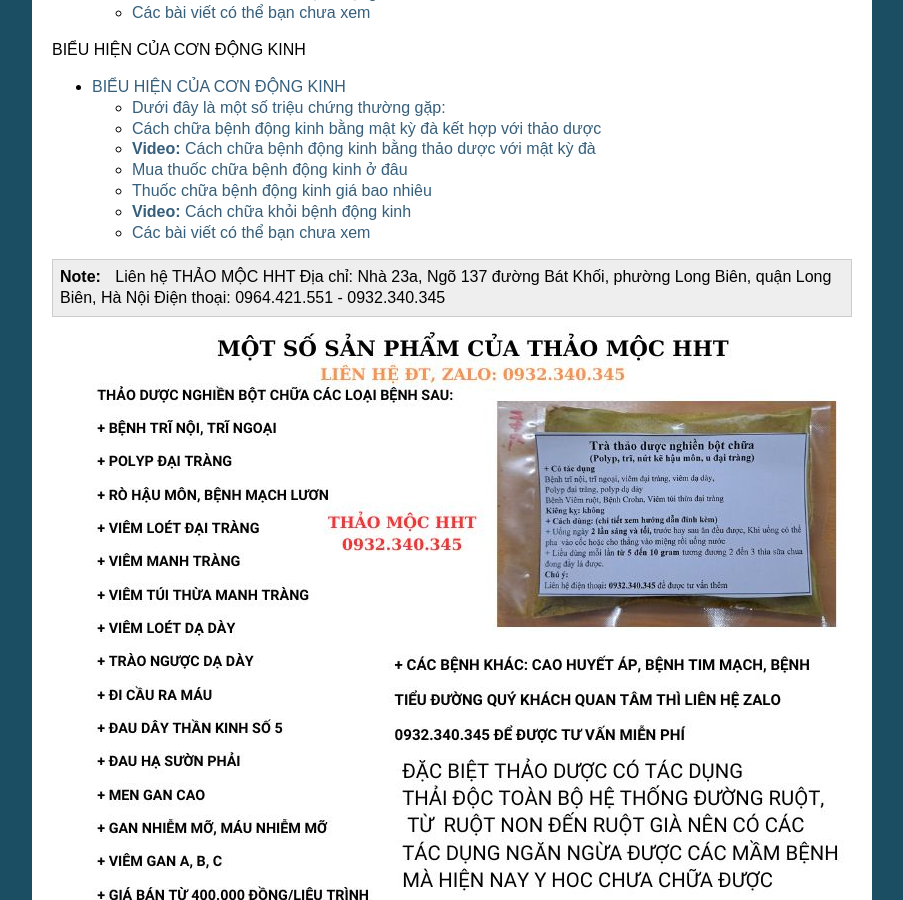
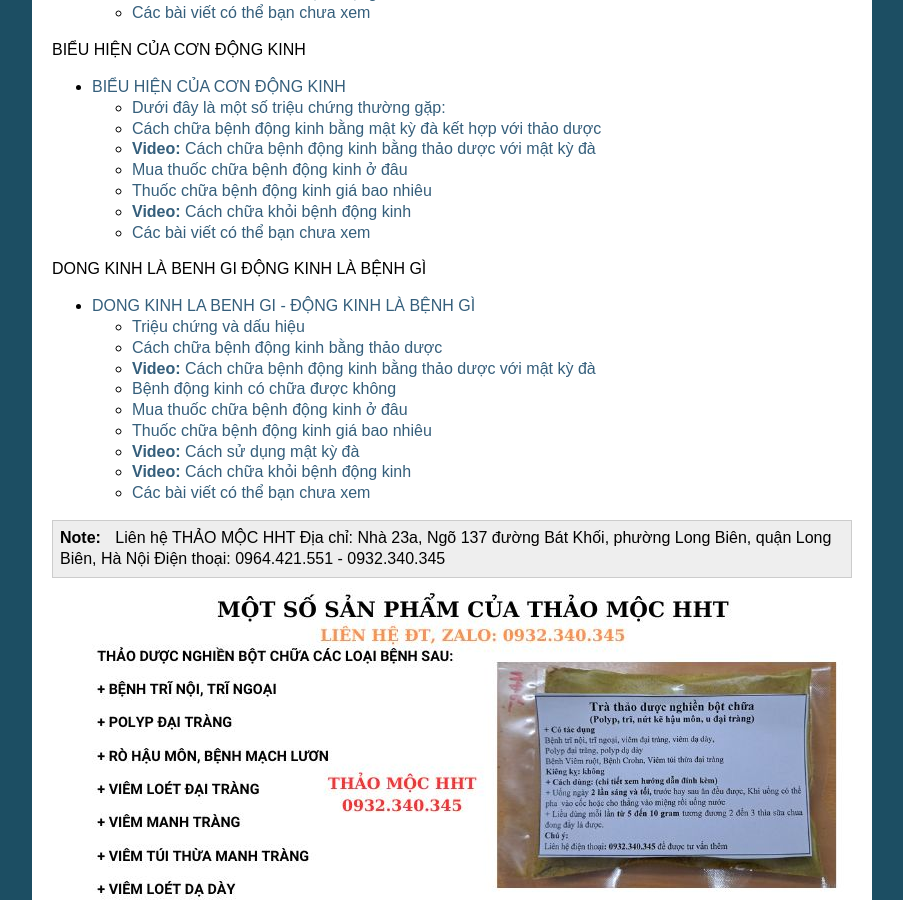
Before and after one commit to benhdongkinh/benh-dong-kinh, a Sphinx documentation site: the page built from docs/index.rst, in a window 1280 px wide and 900 px high, scrolled down 511 px. Shown: the whole window, without its empty margins (198-1101 px from the left). Built offline with Sphinx 7.4.7, drawn with Linux system fonts in a browser that asks for light colours; pages that are not in the unit, such as notebooks, are missing from menus.

Commit message:
Add files via upload

```diff
--- /dev/null
+++ b/docs/dong-kinh-la-benh-gi.rst
@@ -0,0 +1 @@
+.. include:: ../dongkinhlabenhgi.rst
--- a/docs/index.rst
+++ b/docs/index.rst
@@ -33,14 +33,14 @@
 
    bieu-hien-cua-con-dong-kinh
 
-.. _bantaybanchannong:
+.. _dongkinhlabenhgi:
 
 .. toctree::
    :maxdepth: 2
    :glob:
-   :caption: Bàn tay bàn chân nóng
+   :caption: DONG KINH LÀ BENH GI ĐỘNG KINH LÀ BỆNH GÌ
 
-   ban-tay-ban-chan-nong
+   dong-kinh-la-benh-gi
 
 
 
```
